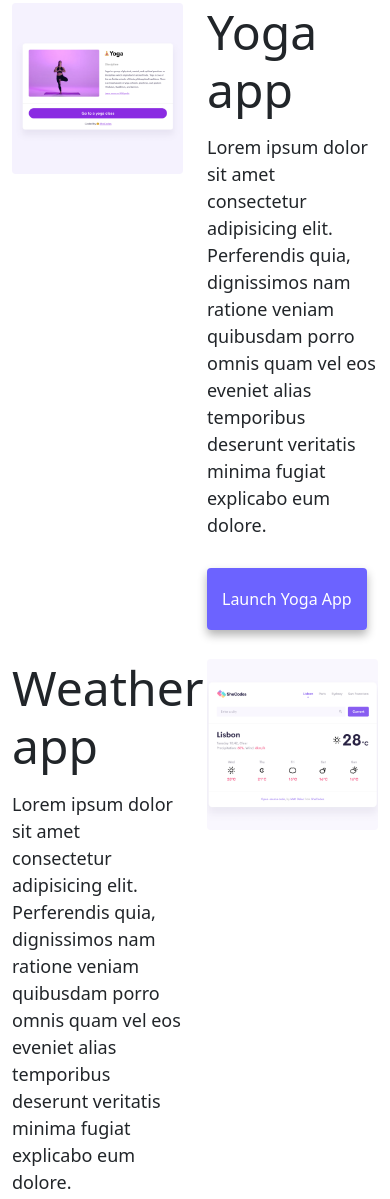
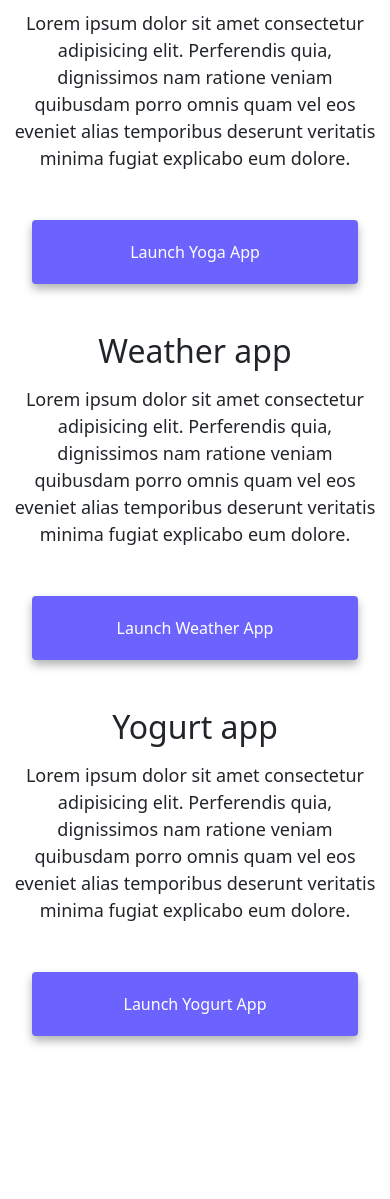
Before and after one commit to Samantha90s/advances-tools-homework, a plain HTML site: page index.html in a window 390 px wide. Shown: the part 550-1749 px from the top of the page. After the commit the page ends 1666 px from the top, so only its background shows below. Drawn offline with nearby package versions, Linux system fonts and the light colour scheme.

Commit message:
Made index responsive

```diff
--- a/index.html
+++ b/index.html
@@ -4,7 +4,11 @@
     <meta charset="UTF-8" />
     <meta http-equiv="X-UA-Compatible" content="IE=edge" />
     <meta name="viewport" content="width=device-width, initial-scale=1.0" />
-    <title>[YOUR NAME]</title>
+    <title>About front-end developer Samantha Stroombergen</title>
+    <meta
+      name="description"
+      content="Learn more about the Netherlands-based front-end developer Samantha Stroombergen."
+    />
     <link
       href="https://cdn.jsdelivr.net/npm/bootstrap@5.0.0-beta2/dist/css/bootstrap.min.css"
       rel="stylesheet"
@@ -52,17 +56,17 @@
     </nav>
     <h2 class="text-center">👋 Hi, I‘m</h2>
     <h1 class="text-center name">Samantha Stroombergen</h1>
-    <h3 class="text-center">Front-end developer, based in Amsterdam</h3>
+    <h3 class="text-center">🇳🇱 Front-end developer, based in Amsterdam</h3>
     <div class="navigation-links mb-5">
       <a href="about.html#contact" class="primary-link">Contact me</a>
       <a href="about.html" class="secondary-link">About me</a>
     </div>
     <div class="container">
       <div class="row">
-        <div class="col-6">
+        <div class="col-sm-6">
           <img src="images/yoga.png" class="img-fluid rounded" />
         </div>
-        <div class="col-6">
+        <div class="col-sm-6">
           <h2 class="mb-3">Yoga app</h2>
           <p>
             Lorem ipsum dolor sit amet consectetur adipisicing elit. Perferendis
@@ -71,12 +75,12 @@
             explicabo eum dolore.
           </p>
           <div class="mt-5">
-            <a href="#" class="primary-link">Launch Yoga App</a>
+            <a href="#" class="primary-link launch-link">Launch Yoga App</a>
           </div>
         </div>
       </div>
       <div class="row mt-5">
-        <div class="col-6">
+        <div class="col-sm-6">
           <h2 class="mb-3">Weather app</h2>
           <p>
             Lorem ipsum dolor sit amet consectetur adipisicing elit. Perferendis
@@ -84,19 +88,19 @@
             eos eveniet alias temporibus deserunt veritatis minima fugiat
             explicabo eum dolore.
           </p>
-          <div class="mt-5">
-            <a href="#" class="primary-link">Launch Weather App</a>
+          <div class="mt-5" id="weather-button">
+            <a href="#" class="primary-link launch-link">Launch Weather App</a>
           </div>
         </div>
-        <div class="col-6">
+        <div class="col-sm-6">
           <img src="images/weather.png" class="img-fluid rounded" />
         </div>
       </div>
       <div class="row mt-5">
-        <div class="col-6">
+        <div class="col-sm-6">
           <img src="images/yogurt.png" class="img-fluid rounded" />
         </div>
-        <div class="col-6">
+        <div class="col-sm-6">
           <h2 class="mb-3">Yogurt app</h2>
           <p>
             Lorem ipsum dolor sit amet consectetur adipisicing elit. Perferendis
@@ -104,8 +108,8 @@
             eos eveniet alias temporibus deserunt veritatis minima fugiat
             explicabo eum dolore.
           </p>
-          <div class="mt-5">
-            <a href="#" class="primary-link">Launch Weather App</a>
+          <div class="mt-5" id="yogurt-button">
+            <a href="#" class="primary-link launch-link">Launch Yogurt App</a>
           </div>
         </div>
       </div>
--- a/style.css
+++ b/style.css
@@ -68,7 +68,7 @@ p {
 }
 
 .name {
-  font-size: 60px;
+  font-size: 56px;
 }
 
 .about-paragraphs {
@@ -90,3 +90,38 @@ p {
 .email-link:hover {
   text-decoration: underline;
 }
+
+@media (max-width: 576px) {
+  h1 {
+    font-size: 48px;
+  }
+
+  h2 {
+    font-size: 32px;
+  }
+
+  h1,
+  h2,
+  h3,
+  p {
+    text-align: center;
+  }
+
+  img {
+    display: none;
+  }
+
+  .name {
+    font-size: 48px;
+  }
+
+  .launch-link {
+    display: block;
+    margin: 0 20px;
+    text-align: center;
+  }
+
+  #yogurt-button {
+    margin-bottom: 80px;
+  }
+}
```
